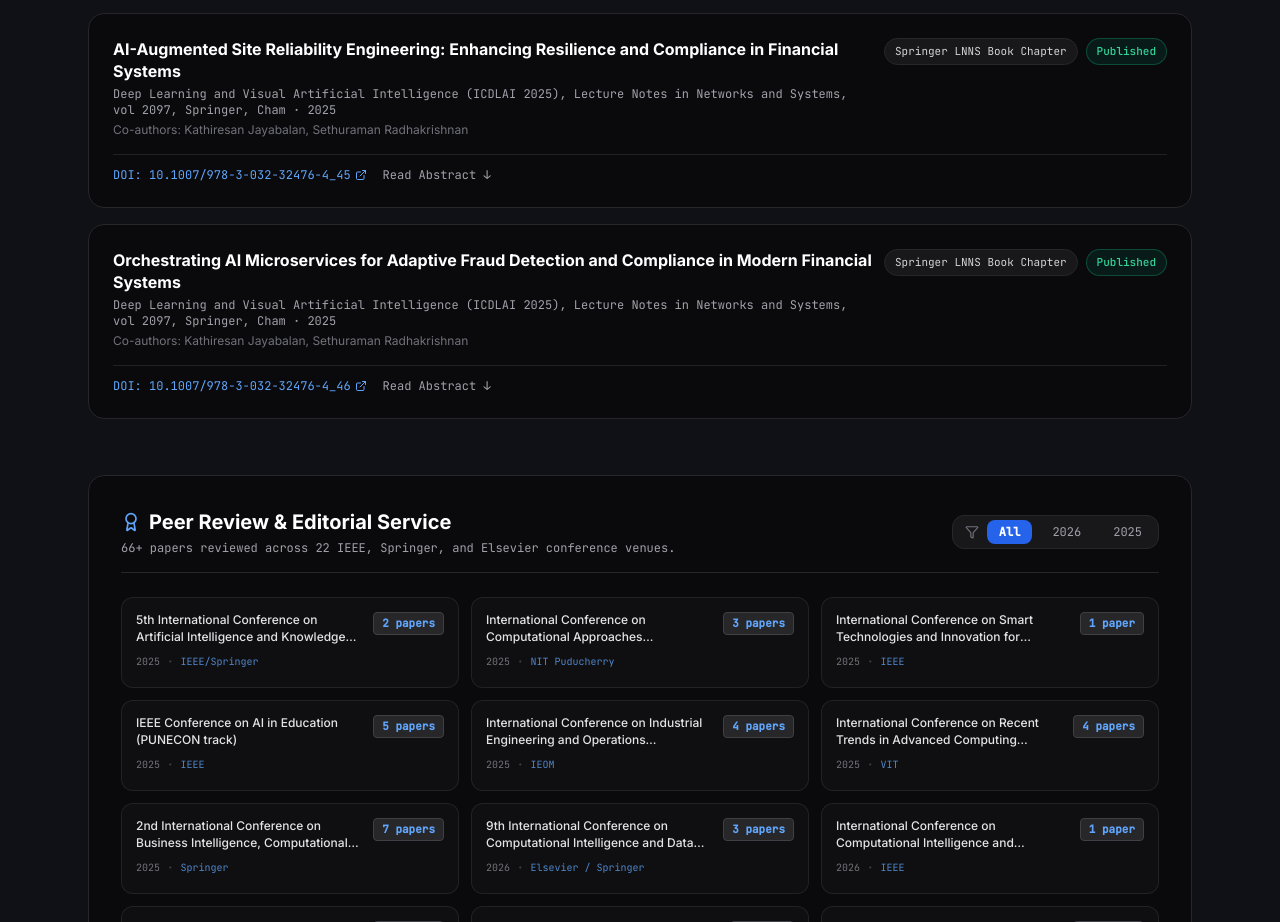
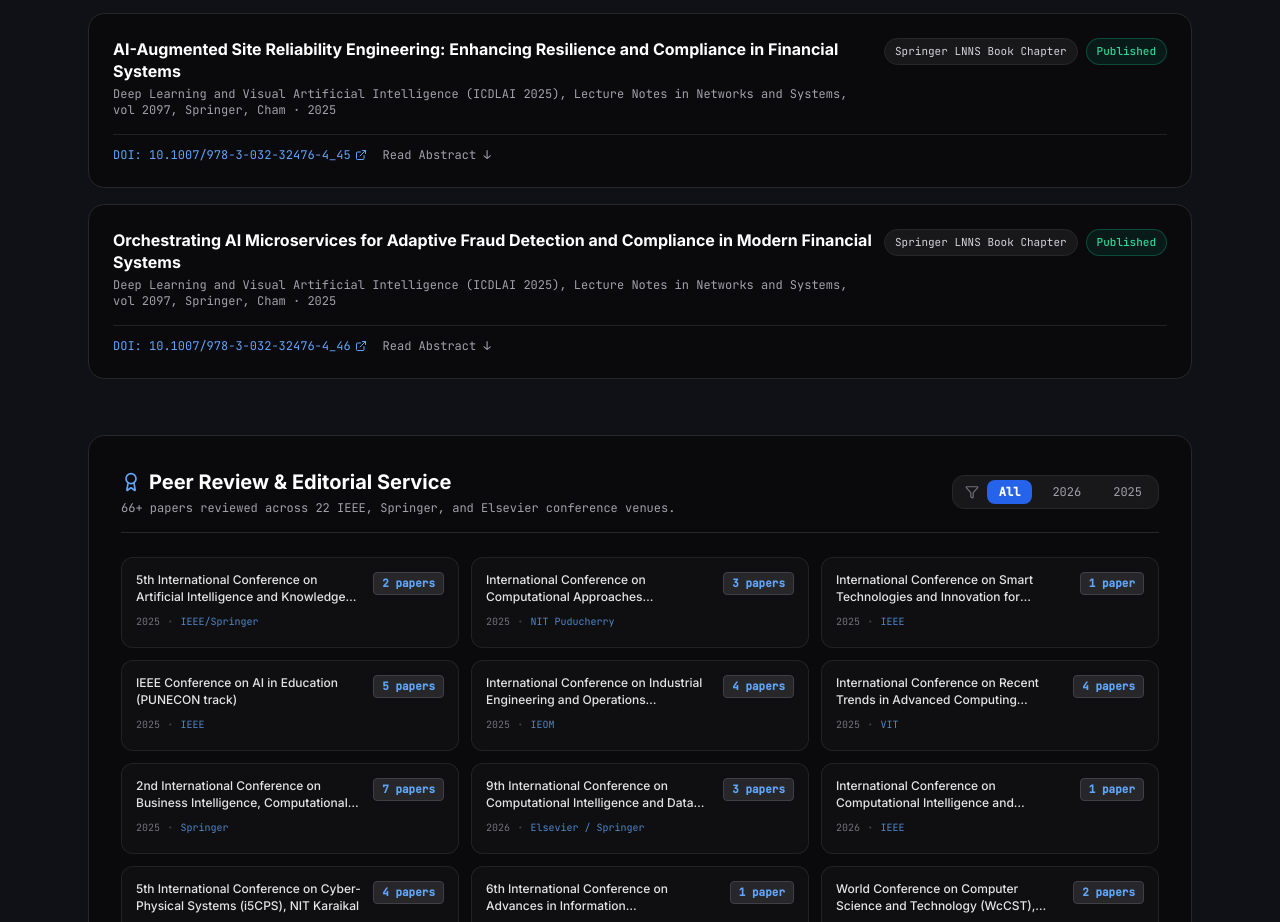
Before and after one commit to sankaranainar-p/my-site, a React (Vite) app: page /research in a window 1280 px wide. Shown: the part 1420-2342 px from the top of the page. Built offline with nearby package versions, Linux system fonts and the light colour scheme.

Commit message:
fix: remove co-author names from Springer conference papers on Research page

```diff
--- a/src/pages/Research.jsx
+++ b/src/pages/Research.jsx
@@ -72,7 +72,6 @@ const publications = [
     type: 'Springer LNNS Book Chapter',
     status: 'Published',
     doi: 'https://doi.org/10.1007/978-3-032-32476-4_45',
-    coAuthors: 'Kathiresan Jayabalan, Sethuraman Radhakrishnan',
     abstract: 'Explores the application of AI-augmented monitoring and automated compliance validation in SRE workflows for financial systems. Proposes a self-healing infrastructure model that reduces mean-time-to-resolution while maintaining regulatory compliance in high-availability FinTech environments.',
   },
   {
@@ -83,7 +82,6 @@ const publications = [
     type: 'Springer LNNS Book Chapter',
     status: 'Published',
     doi: 'https://doi.org/10.1007/978-3-032-32476-4_46',
-    coAuthors: 'Kathiresan Jayabalan, Sethuraman Radhakrishnan',
     abstract: 'Presents a microservices orchestration framework that applies adaptive AI models for real-time fraud detection across multi-jurisdiction financial platforms. Demonstrates measurable improvement in detection accuracy while maintaining compliance with GDPR, PCI DSS, and MICA regulatory frameworks.',
   },
 ]
@@ -221,7 +219,7 @@ export default function Research() {
       </h2>
 
       <div className="space-y-4 mb-14">
-        {publications.map(({ id, title, venue, year, type, status, doi, coAuthors, abstract, repoUrl, featured }) => (
+        {publications.map(({ id, title, venue, year, type, status, doi, abstract, repoUrl, featured }) => (
           <div
             key={id}
             className={`p-6 rounded-2xl border bg-white dark:bg-zinc-950/80 transition-all ${
@@ -239,7 +237,6 @@ export default function Research() {
                 )}
                 <h3 className="font-bold text-base text-gray-900 dark:text-white leading-snug">{title}</h3>
                 <p className="text-xs text-gray-500 dark:text-zinc-400 font-mono mt-1">{venue} · {year}</p>
-                {coAuthors && <p className="text-xs text-gray-400 dark:text-zinc-500 mt-1">Co-authors: {coAuthors}</p>}
               </div>
 
               <div className="flex items-center gap-2 shrink-0 flex-wrap">
```
